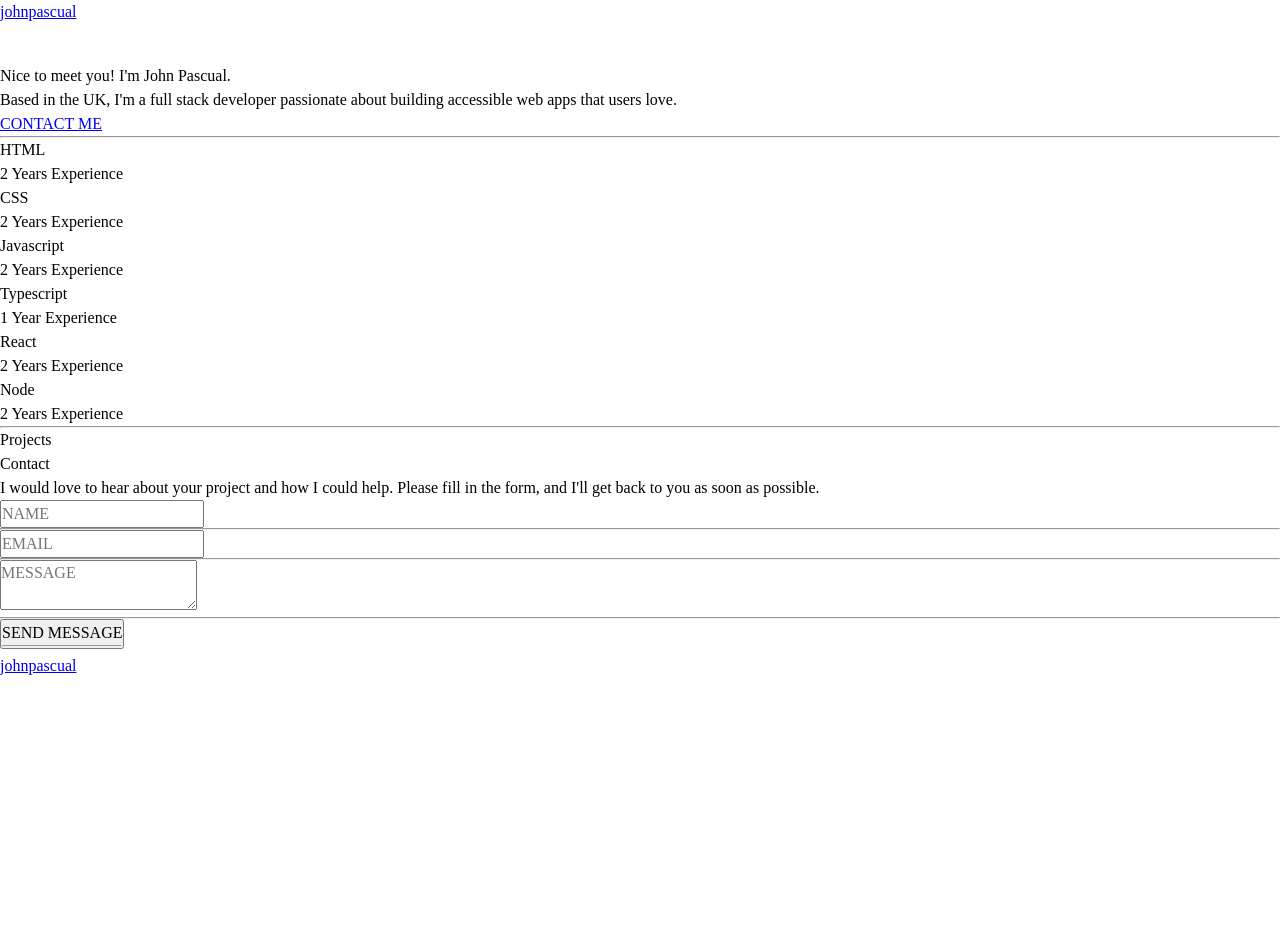
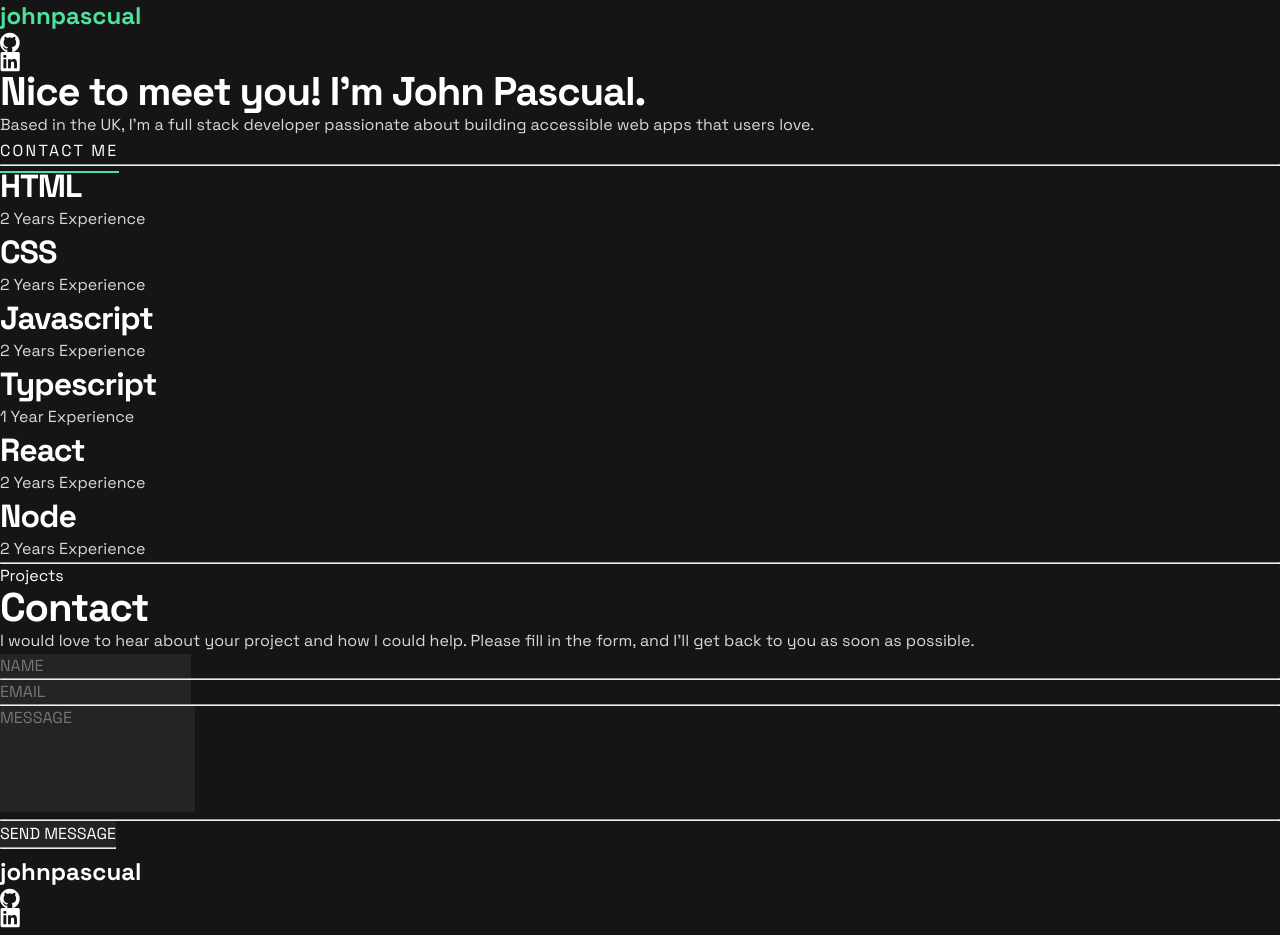
Before and after one commit to tsmjohnpascual/portfolio, a React (Vite) app: page / in a window 1280 px wide. Before the commit the page ends 800 px from the top, so only its background shows below. Built offline with nearby package versions, Linux system fonts and the light colour scheme.

Commit message:
add fonts styling

```diff
--- a/src/App.css
+++ b/src/App.css
@@ -32,6 +32,9 @@ body {
 
 /* Set core body defaults */
 body {
+  color: white;
+  background-color: #151515;
+  font-family: "Space Grotesk", sans-serif;
   line-height: 1.5;
 }
 
@@ -42,3 +45,32 @@ svg {
   max-width: 100%;
   display: block;
 }
+
+.text-body {
+  font-size: 16px;
+  line-height: 26px;
+  color: #d9d9d9;
+}
+
+.text-heading-xl {
+  font-weight: 700;
+  font-size: 40px;
+  line-height: 40px;
+  letter-spacing: -1.14px;
+}
+
+.text-heading-l {
+  font-weight: 700;
+  font-size: 32px;
+  line-height: 40px;
+  letter-spacing: -1px;
+}
+
+.text-heading-m {
+  font-weight: 700;
+  font-size: 24px;
+  line-height: 32px;
+}
+
+.container {
+}
--- a/src/components/Contact/Contact.jsx
+++ b/src/components/Contact/Contact.jsx
@@ -6,8 +6,8 @@ const Contact = () => {
     <section id="contact">
       <div className={`${classes.container}`}>
         <div className={`${classes.innerContainer}`}>
-          <h2 className={`${classes.contact}`}>Contact</h2>
-          <p className={`${classes.contactParagraph}`}>
+          <h2 className={`${classes.contact} text-heading-xl`}>Contact</h2>
+          <p className={`${classes.contactParagraph} text-body`}>
             I would love to hear about your project and how I could help. Please
             fill in the form, and I'll get back to you as soon as possible.
           </p>
@@ -41,7 +41,7 @@ const Contact = () => {
                 <hr />
               </div>
               <div className={`${classes.buttonContainer}`}>
-                <button type="submit" className={`${classes.button}`}>
+                <button type="submit" className={`${classes.button} text-body`}>
                   SEND MESSAGE
                   <hr />
                 </button>
--- a/src/components/NavBar/NavBar.jsx
+++ b/src/components/NavBar/NavBar.jsx
@@ -41,7 +41,7 @@ const NavBar = ({ sectionId }) => {
       <nav>
         <div className={`${classes.container}`}>
           <div>
-            <a href="#profile" className={`${classes.name}`}>
+            <a href="#profile" className={`${classes.name} text-heading-m`}>
               johnpascual
             </a>
           </div>
--- a/src/components/NavBar/NavBar.module.css
+++ b/src/components/NavBar/NavBar.module.css
@@ -4,22 +4,18 @@
   align-items: center;
   gap: 20px;
   padding: 0 15px;
-}
+} */
 
-.name,
-.name:visited {
-  font-size: 24px;
-  line-height: 32px;
+.name {
+  text-decoration: none;
   color: white;
-  text-decoration: none;
-  font-weight: 700;
 }
 
 .name:hover {
   color: #4ee1a0;
 }
 
-.icon:hover > svg > path {
+/* .icon:hover > svg > path {
   fill: #4ee1a0;
 }
 
--- a/src/components/Profile/Profile.jsx
+++ b/src/components/Profile/Profile.jsx
@@ -5,15 +5,15 @@ const Profile = () => {
   return (
     <section id="profile">
       <div className={`${classes.container}`}>
-        <h1 className={`${classes.title}`}>
+        <h1 className={`${classes.title} text-heading-xl`}>
           Nice to meet you! I'm{" "}
           <span className={`${classes.underline}`}>John Pascual</span>.
         </h1>
-        <p className={`${classes.introduction}`}>
+        <p className={`${classes.introduction} text-body`}>
           Based in the UK, I'm a full stack developer passionate about building
           accessible web apps that users love.
         </p>
-        <a href="#contact" className={`${classes.contactMe}`}>
+        <a href="#contact" className={`${classes.contactMe} text-body`}>
           CONTACT ME
         </a>
       </div>
--- a/src/components/Skills/Skills.jsx
+++ b/src/components/Skills/Skills.jsx
@@ -9,38 +9,42 @@ const Skills = () => {
         <div>
           <ul className={`${classes.skillsList}`}>
             <li>
-              <p className={`${classes.skillName}`}>HTML</p>
-              <span className={`${classes.skillExperience}`}>
+              <p className={`${classes.skillName} text-heading-l`}>HTML</p>
+              <span className={`${classes.skillExperience} text-body`}>
                 2 Years Experience
               </span>
             </li>
             <li>
-              <p className={`${classes.skillName}`}>CSS</p>
-              <span className={`${classes.skillExperience}`}>
+              <p className={`${classes.skillName} text-heading-l`}>CSS</p>
+              <span className={`${classes.skillExperience} text-body`}>
                 2 Years Experience
               </span>
             </li>
             <li>
-              <p className={`${classes.skillName}`}>Javascript</p>
-              <span className={`${classes.skillExperience}`}>
+              <p className={`${classes.skillName} text-heading-l`}>
+                Javascript
+              </p>
+              <span className={`${classes.skillExperience} text-body`}>
                 2 Years Experience
               </span>
             </li>
             <li>
-              <p className={`${classes.skillName}`}>Typescript</p>
-              <span className={`${classes.skillExperience}`}>
+              <p className={`${classes.skillName} text-heading-l`}>
+                Typescript
+              </p>
+              <span className={`${classes.skillExperience} text-body`}>
                 1 Year Experience
               </span>
             </li>
             <li>
-              <p className={`${classes.skillName}`}>React</p>
-              <span className={`${classes.skillExperience}`}>
+              <p className={`${classes.skillName} text-heading-l`}>React</p>
+              <span className={`${classes.skillExperience} text-body`}>
                 2 Years Experience
               </span>
             </li>
             <li>
-              <p className={`${classes.skillName}`}>Node</p>
-              <span className={`${classes.skillExperience}`}>
+              <p className={`${classes.skillName} text-heading-l`}>Node</p>
+              <span className={`${classes.skillExperience} text-body`}>
                 2 Years Experience
               </span>
             </li>
```
Also changed, not shown: src/components/Contact/Contact.module.css (+2 -17 lines), src/components/Profile/Profile.module.css (+2 -5 lines).
